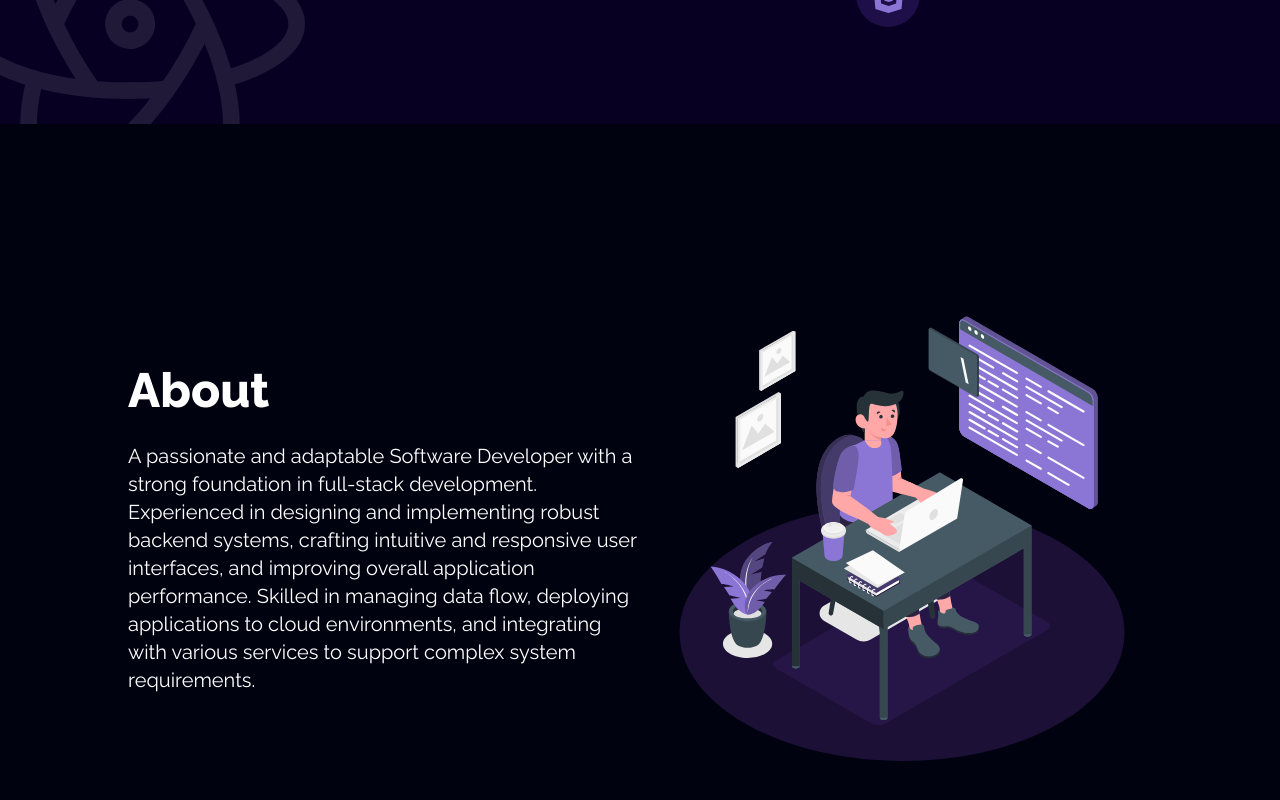
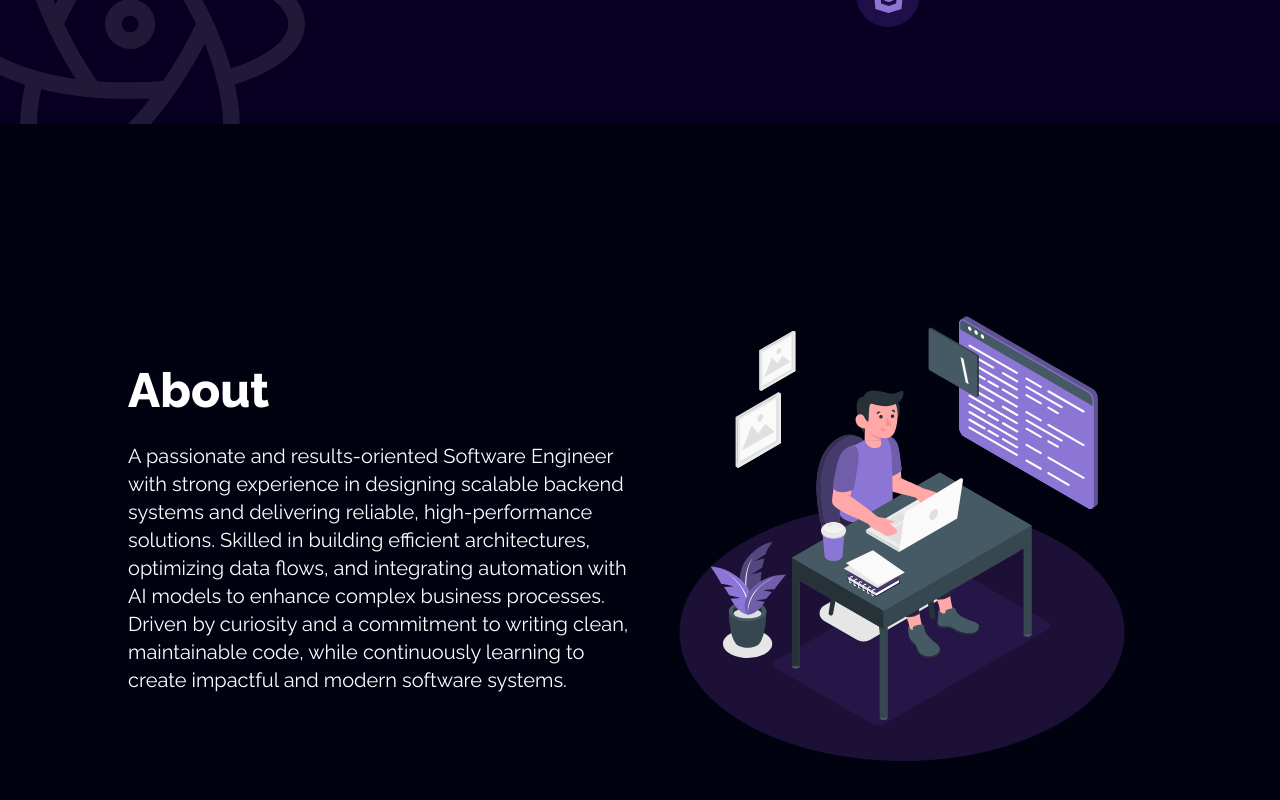
Before and after one commit to andrianggoro21/andri-portfolio, a React (Vite) app: page / in a window 1280 px wide. Shown: the part 676-1476 px from the top of the page. Built offline with nearby package versions, Linux system fonts and the light colour scheme; the HTML template or start-up script is replaced by a standard one.

Commit message:
fix: udate home, about and url cv

```diff
--- a/src/components/about/about.jsx
+++ b/src/components/about/about.jsx
@@ -14,13 +14,14 @@ const About = () => {
             </span>
           </div>
           <p className='text-white font-raleway font-normal text-xl tracking-normal text-left'>
-            A passionate and adaptable Software Developer with a strong
-            foundation in full-stack development. Experienced in designing and
-            implementing robust backend systems, crafting intuitive and
-            responsive user interfaces, and improving overall application
-            performance. Skilled in managing data flow, deploying applications
-            to cloud environments, and integrating with various services to
-            support complex system requirements.
+            A passionate and results-oriented Software Engineer with strong
+            experience in designing scalable backend systems and delivering
+            reliable, high-performance solutions. Skilled in building efficient
+            architectures, optimizing data flows, and integrating automation
+            with AI models to enhance complex business processes. Driven by
+            curiosity and a commitment to writing clean, maintainable code,
+            while continuously learning to create impactful and modern software
+            systems.
           </p>
         </div>
         <div className='w-full xl:w-1/2 h-full flex items-center justify-center xl:justify-end'>
--- a/src/components/home/home.jsx
+++ b/src/components/home/home.jsx
@@ -31,7 +31,7 @@ const Home = () => {
           </div>
           <div>
             <span className="text-white font-raleway font-normal text-2xl">
-              Software Developer
+              Software Engineer
             </span>
           </div>
           <div className="flex gap-2 mt-2">
--- a/src/components/navbar/navbar.jsx
+++ b/src/components/navbar/navbar.jsx
@@ -94,7 +94,7 @@ const Navbar = () => {
             className="text-white font-raleway font-normal text-base bg-bg-button px-3 py-1 rounded-lg"
             onClick={() =>
               window.open(
-                "https://drive.google.com/file/d/1SGC40mT6t-TYxkwYXaplbMfKsO9hRk4E/view?usp=sharing",
+                "https://drive.google.com/file/d/187zREVhZ29K4YjA8njiHeNW1WHVaAxjC/view?usp=sharing",
                 "_blank"
               )
             }
@@ -160,7 +160,7 @@ const Navbar = () => {
                 className="text-white font-raleway font-normal text-base bg-bg-button px-3 py-1 rounded-lg"
                 onClick={() =>
                   window.open(
-                    "https://drive.google.com/file/d/1jhocTctSMkTKUjxVXOfuNXHrBy98wBFS/view?usp=sharing",
+                    "https://drive.google.com/file/d/187zREVhZ29K4YjA8njiHeNW1WHVaAxjC/view?usp=sharing",
                     "_blank"
                   )
                 }
```
